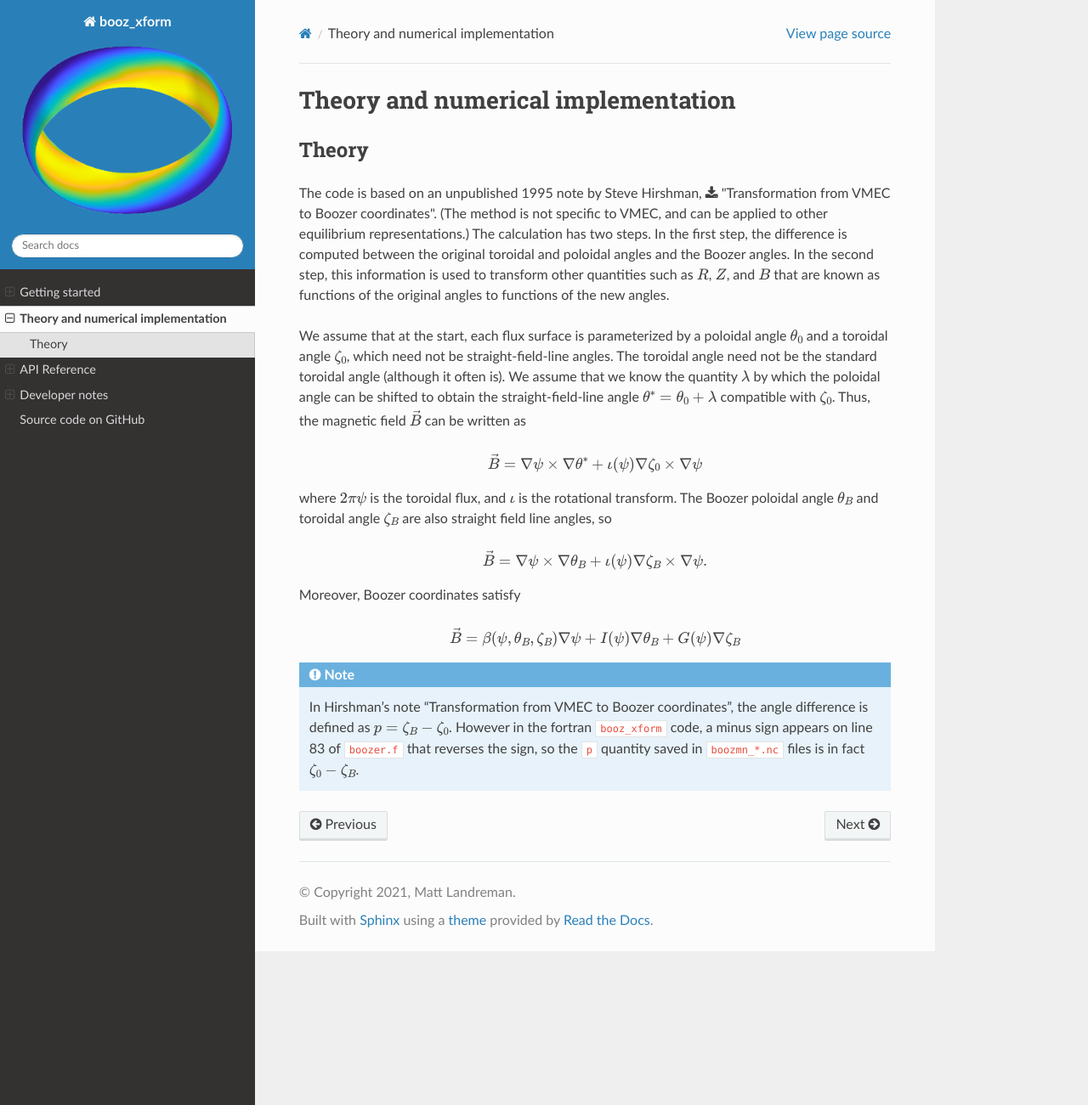
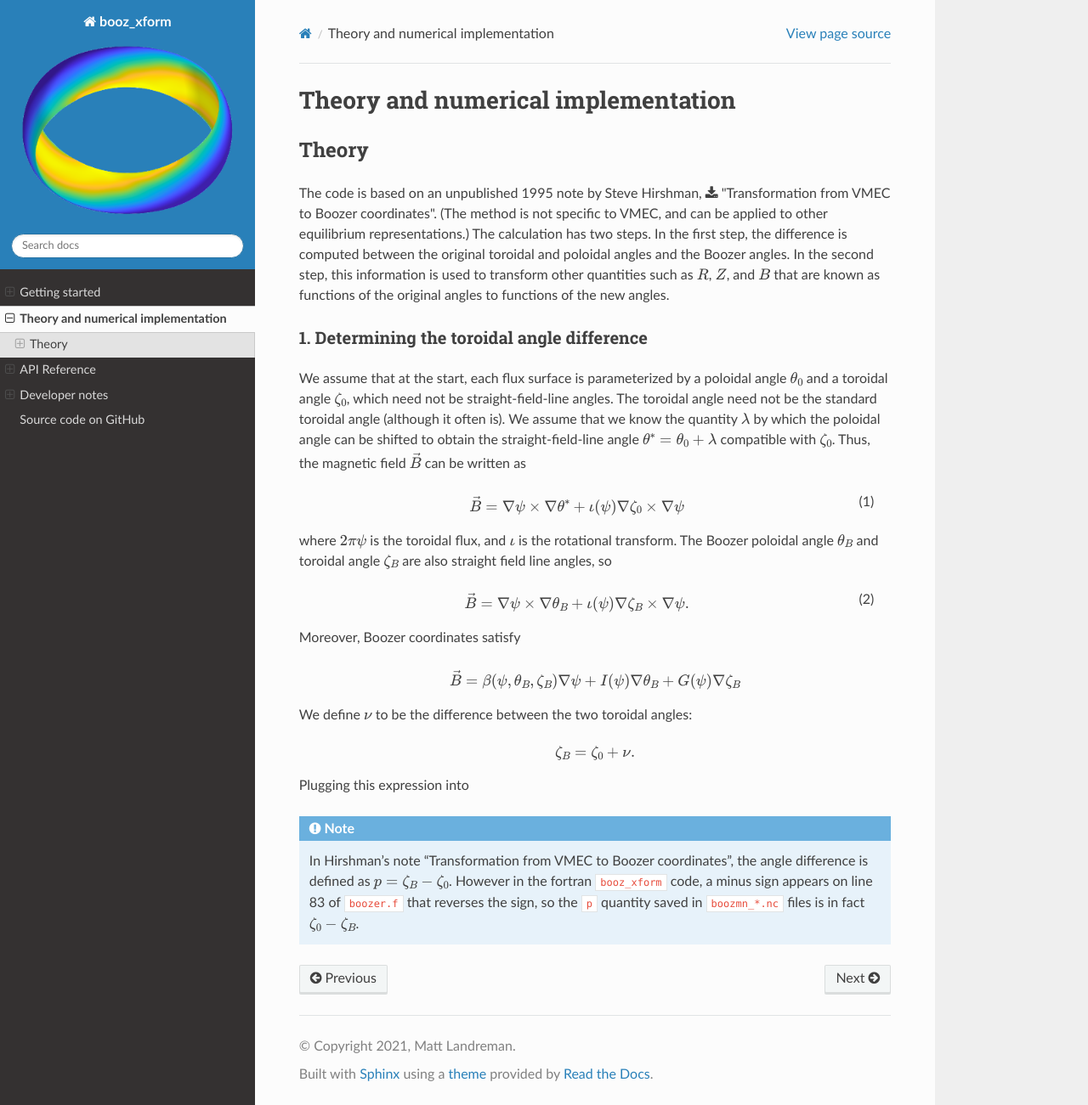
Before and after one commit to hiddenSymmetries/booz_xform, a Sphinx documentation site: the page built from docs/source/theory.rst, in a window 1280 px wide and 1301 px high. Shown: the whole window at 85% size. Built offline with Sphinx 7.4.7 and the Read the Docs theme 2.0.0, drawn with Linux system fonts in a browser that asks for light colours.

Commit message:
Fixing justification of equation numbers

```diff
--- /dev/null
+++ b/docs/source/_static/equation_numbers.css
@@ -0,0 +1,22 @@
+/* See
+https://github.com/readthedocs/sphinx_rtd_theme/pull/383
+https://github.com/billsacks/ctsm/commit/53a32cf5b32da0cddd3cb83338998303db3dd5bc
+https://github.com/altMITgcm/MITgcm/pull/12/files
+*/
+/* Make equation numbers float to the right */
+.eqno {
+    margin-left: 5px;
+    float: right;
+}
+/* Hide the link... */
+.math .headerlink {
+    display: none;
+    visibility: hidden;
+}
+/* ...unless the equation is hovered */
+.math:hover .headerlink {
+    display: inline-block;
+    visibility: visible;
+    /* Place link in margin and keep equation number aligned with boundary */
+    margin-right: -0.7em;
+}
--- a/docs/source/conf.py
+++ b/docs/source/conf.py
@@ -87,3 +87,9 @@ napoleon_attr_annotations = True
 
 breathe_projects = {"booz_xform": "../xml/"}
 breathe_default_project = "booz_xform"
+
+# This next function is for fixing equation numbers.
+# See links in _static/equation_numbers.css for details.
+
+def setup(app):
+    app.add_css_file('equation_numbers.css')
--- a/docs/source/theory.rst
+++ b/docs/source/theory.rst
@@ -13,6 +13,9 @@ In the second step, this information is used to transform other quantities such
 :math:`R`, :math:`Z`, and :math:`B` that are known as functions of the original
 angles to functions of the new angles.
 
+1. Determining the toroidal angle difference
+--------------------------------------------
+
 We assume that at the start, each flux surface is parameterized by a poloidal angle :math:`\theta_0`
 and a toroidal angle :math:`\zeta_0`, which need not be straight-field-line angles. The toroidal
 angle need not be the standard toroidal angle (although it often is). We assume that
@@ -20,15 +23,15 @@ we know the quantity :math:`\lambda` by which the poloidal angle can be shifted
 the straight-field-line angle :math:`\theta^*=\theta_0 + \lambda` compatible with :math:`\zeta_0`.
 Thus, the magnetic field :math:`\vec{B}` can be written as
 
-.. math::
-
-   \vec{B} = \nabla\psi\times\nabla\theta^* + \iota(\psi) \nabla\zeta_0\times\nabla\psi
+.. math:: \vec{B} = \nabla\psi\times\nabla\theta^* + \iota(\psi) \nabla\zeta_0\times\nabla\psi
+   :label: eq_straight_field_line
 
 where :math:`2 \pi \psi` is the toroidal flux, and :math:`\iota` is the rotational transform.
 The Boozer poloidal angle :math:`\theta_B` and toroidal angle :math:`\zeta_B` are also straight field line
 angles, so
 
 .. math::
+   :label: eq_straight_field_line_B
 
    \vec{B} = \nabla\psi\times\nabla\theta_B + \iota(\psi) \nabla\zeta_B\times\nabla\psi.
 
@@ -38,6 +41,13 @@ Moreover, Boozer coordinates satisfy
 
    \vec{B} = \beta(\psi,\theta_B,\zeta_B)\nabla\psi + I(\psi)\nabla\theta_B + G(\psi)\nabla\zeta_B
 
+We define :math:`\nu` to be the difference between the two toroidal angles:
+
+.. math::
+
+   \zeta_B = \zeta_0 + \nu.
+
+Plugging this expression into
 
 
 .. note:: In Hirshman's note "Transformation from VMEC to Boozer coordinates", the angle difference
```
